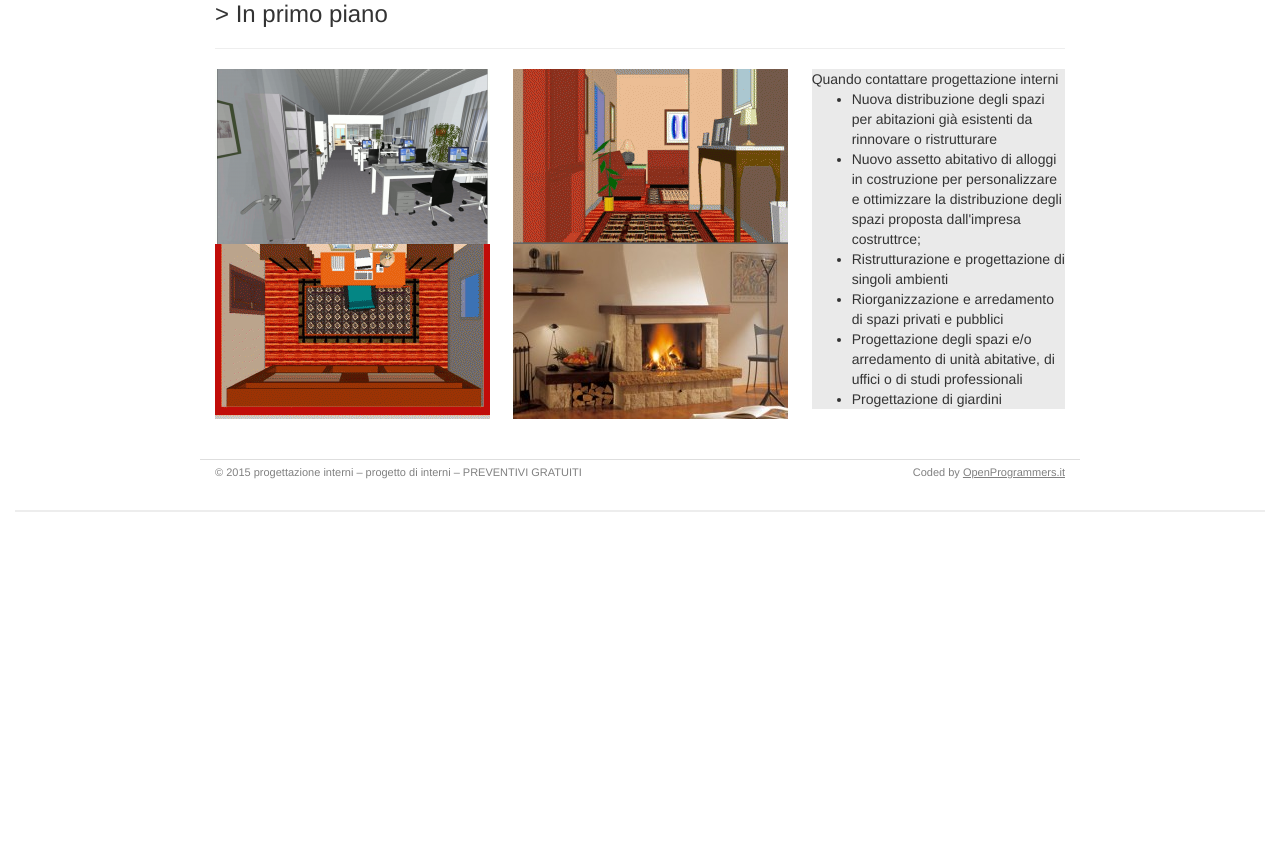
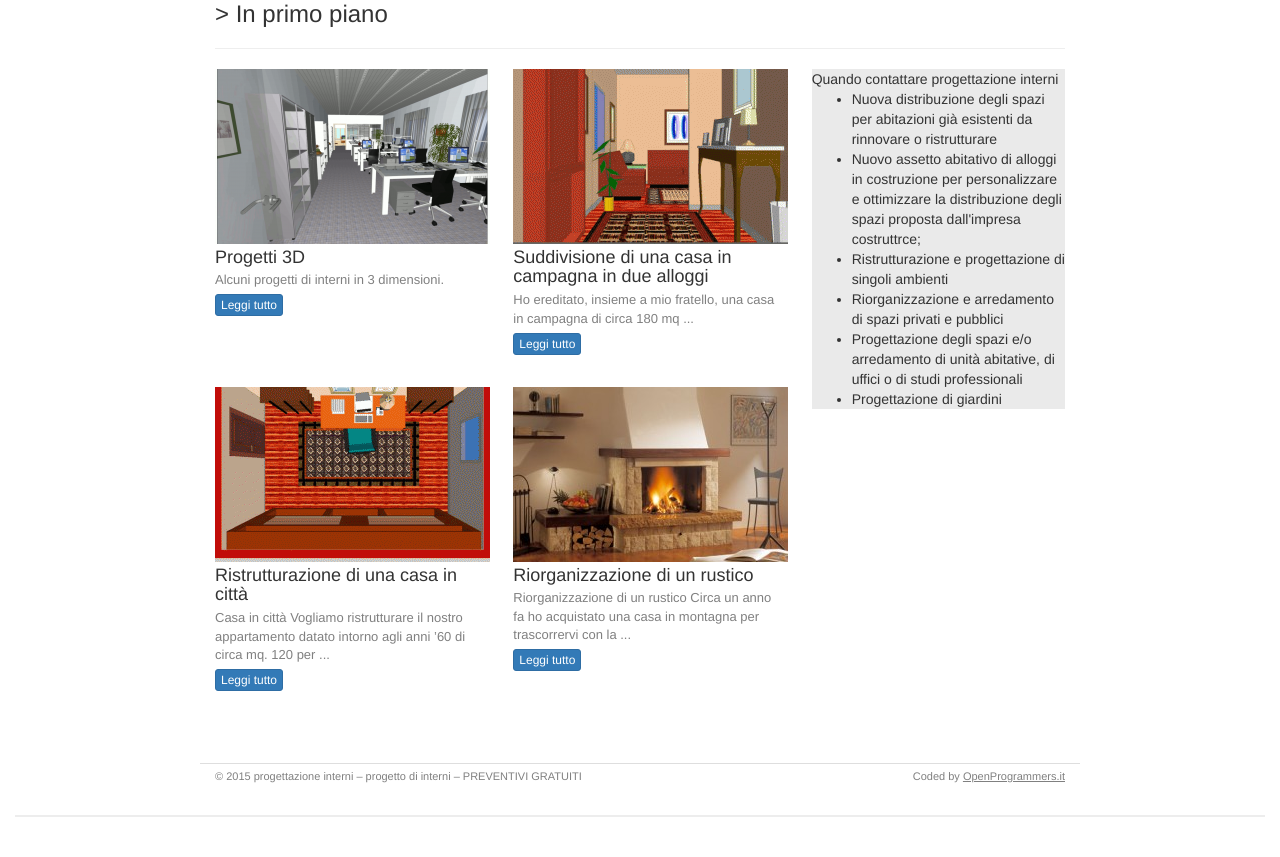
Before and after one commit to FrancescoBorzi/progettazione-interni, a PHP site: page / in a window 1280 px wide. Shown: the part 735-1592 px from the top of the page. Before the commit the page ends 1247 px from the top, so only its background shows below. Run offline with PHP 8.4, Linux system fonts and the light colour scheme.

Commit message:
elementi primo piano

```diff
--- a/css/style.css
+++ b/css/style.css
@@ -114,6 +114,15 @@ h5 {
   background-color: #EAEAEA;
 }
 
+.primo-piano {
+  margin-bottom: 32px;
+}
+
+.titolo-primo-piano,
+.descrizione-primo-piano {
+  margin-top: 4px;
+  margin-bottom: 4px;
+}
 
 /* Chi Siamo */
 .whois-text {
--- a/partials/home-bottom.html
+++ b/partials/home-bottom.html
@@ -19,10 +19,30 @@
     <hr>
     <div class="col-sm-8 zero-padding">
       <div class="row">
-        <div class="col-sm-6"><img src="img/18-275x175.png"></div>
-        <div class="col-sm-6"><img src="img/soggiorno-275x175.gif"></div>
-        <div class="col-sm-6"><img src="img/vista_alto-275x175.gif"></div>
-        <div class="col-sm-6"><img src="img/camino-275x175.jpg"></div>
+        <div class="col-sm-6 primo-piano">
+          <img src="img/18-275x175.png">
+          <p class="h4 titolo-primo-piano">Progetti 3D</p>
+          <p class="descrizione-primo-piano">Alcuni progetti di interni in 3 dimensioni.</p>
+          <button style="margin: auto;" class="btn btn-xs btn-primary">Leggi tutto</button>
+        </div>
+        <div class="col-sm-6 primo-piano">
+          <img src="img/soggiorno-275x175.gif">
+          <p class="h4 titolo-primo-piano">Suddivisione di una casa in campagna in due alloggi</p>
+          <p class="descrizione-primo-piano">Ho ereditato, insieme a mio fratello, una casa in campagna di circa 180 mq ...</p>
+          <button style="margin: auto;" class="btn btn-xs btn-primary">Leggi tutto</button>
+        </div>
+        <div class="col-sm-6 primo-piano">
+          <img src="img/vista_alto-275x175.gif">
+          <p class="h4 titolo-primo-piano">Ristrutturazione di una casa in città</p>
+          <p class="descrizione-primo-piano">Casa in città Vogliamo ristrutturare il nostro appartamento datato intorno agli anni ’60 di circa mq. 120 per ...</p>
+          <button style="margin: auto;" class="btn btn-xs btn-primary">Leggi tutto</button>
+        </div>
+        <div class="col-sm-6 primo-piano">
+          <img src="img/camino-275x175.jpg">
+          <p class="h4 titolo-primo-piano">Riorganizzazione di un rustico</p>
+          <p class="descrizione-primo-piano">Riorganizzazione di un rustico Circa un anno fa ho acquistato una casa in montagna per trascorrervi con la ...</p>
+          <button style="margin: auto;" class="btn btn-xs btn-primary">Leggi tutto</button>
+        </div>
       </div>
     </div>
     <div class="col-sm-4 zero-padding">
```
